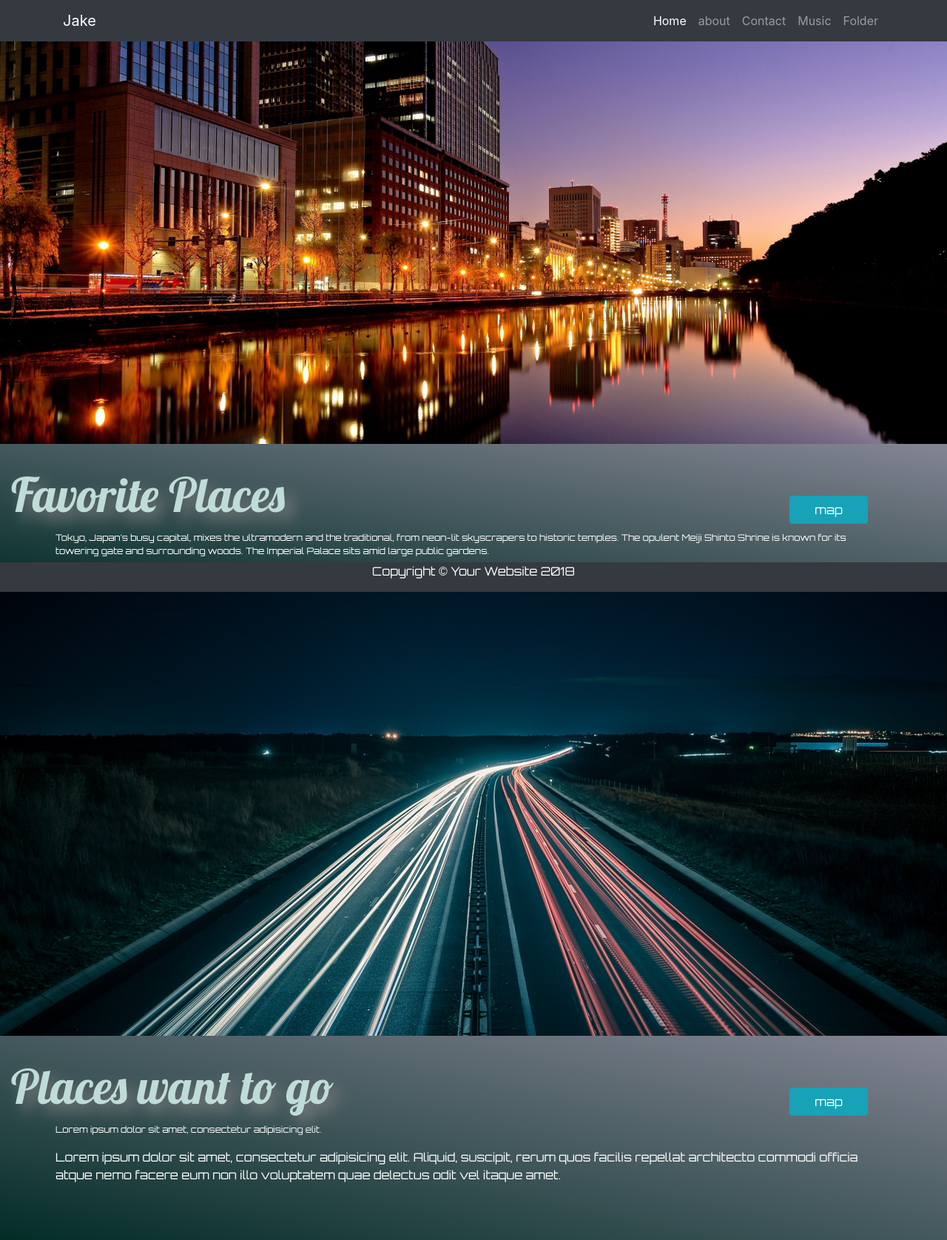
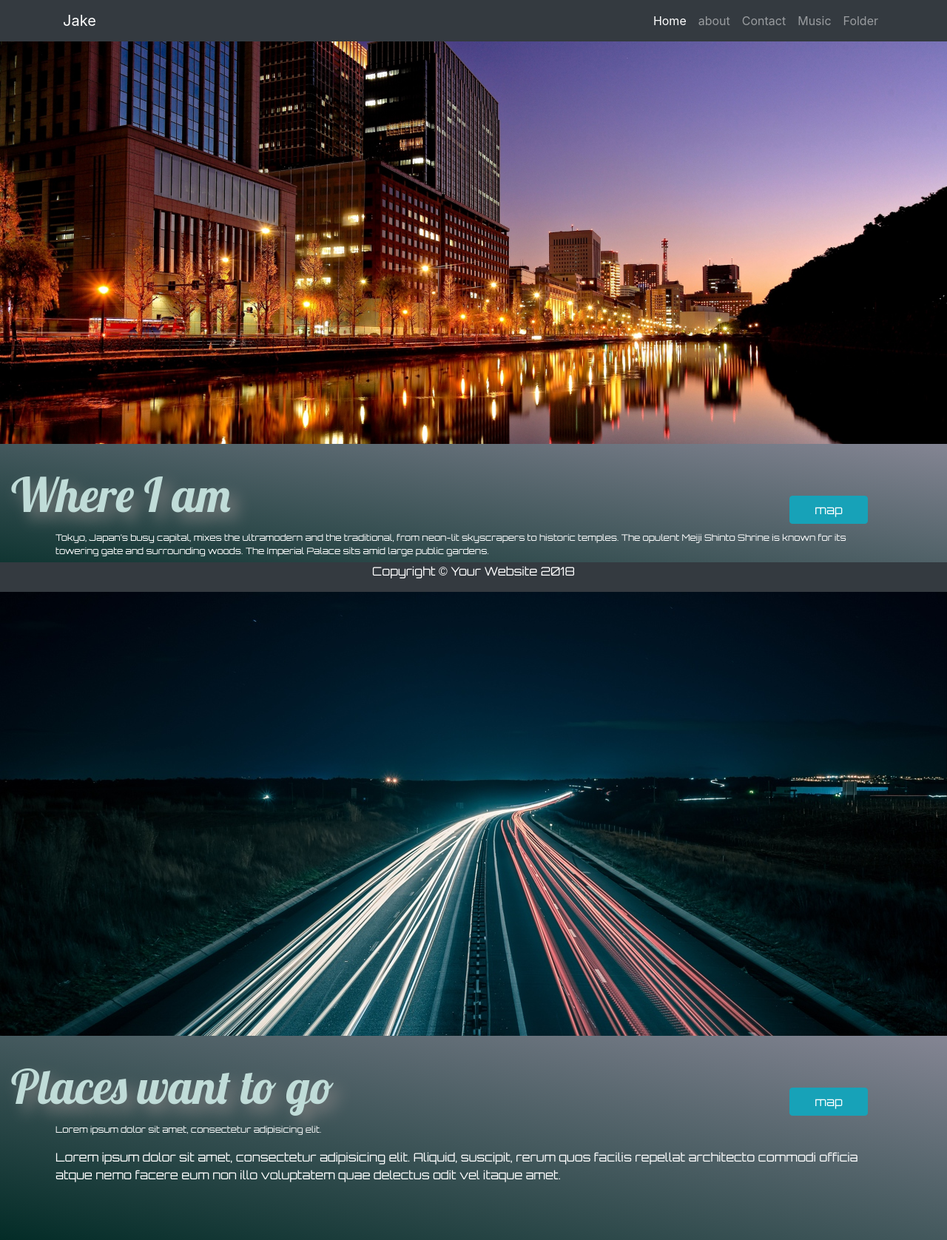
Before and after one commit to xunerowo/mysite, a Flask app: page / in a window 1280 px wide. Shown: the whole page at 74% size. Run offline with Flask 2, Linux system fonts and the light colour scheme; some libraries are stand-ins or nearby versions.

Commit message:
my second commit

```diff
--- a/static/styles.css
+++ b/static/styles.css
@@ -1,5 +1,5 @@
 .bg-image-full {
-  background: no-repeat center center scroll;
+  background: no-repeat center cener tscroll;
   background-size: cover;
 }
 
--- a/templates/index.html
+++ b/templates/index.html
@@ -11,7 +11,7 @@
     <section class="sec1">
       <div class="container-fluid s1">
         <div class="row">
-          <h1 class="col-5">Favorite Places</h1>
+          <h1 class="col-5">Where I am</h1>
           <section class="col-5"></section>
           <a href="https://www.google.com/maps/place/Tokyo,+Japan/" class="btn btn-info col-1">map</a>
           <section class="col-1"></section>
```
